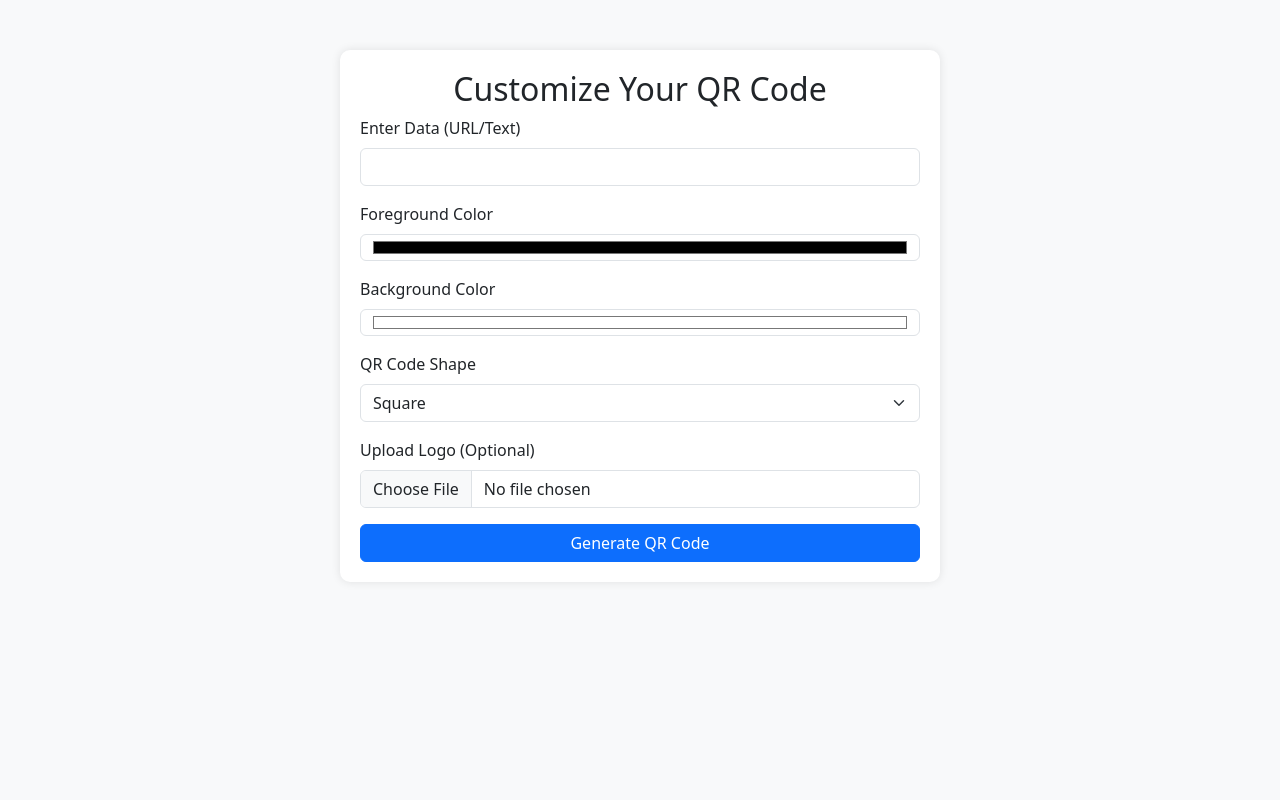
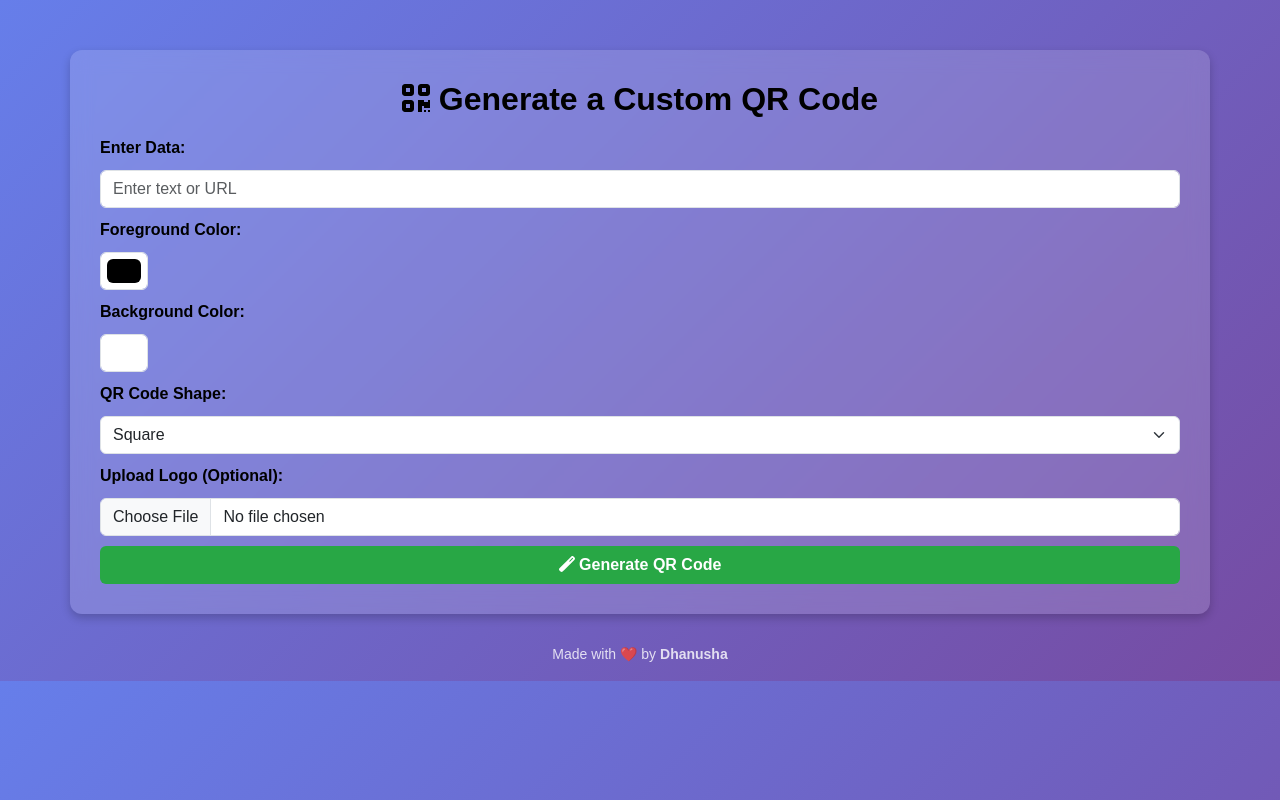
Before and after one commit to Dhanusha583/QR-code_maker, a Flask app: page / in a window 1280 px wide. Run offline with Flask 3, Linux system fonts and the light colour scheme; some libraries are stand-ins or nearby versions.

Commit message:
Updated index.html

```diff
--- a/app.py
+++ b/app.py
@@ -1,16 +1,19 @@
-from flask import Flask, render_template, request, send_file
+from flask import Flask, render_template, request, send_from_directory, jsonify
 import qrcode
 import qrcode.image.styledpil
 from qrcode.image.styles.moduledrawers import (
     SquareModuleDrawer, CircleModuleDrawer, RoundedModuleDrawer, GappedSquareModuleDrawer
 )
-from io import BytesIO
 import os
 from PIL import Image
 
 app = Flask(__name__)
+
+# Ensure directories exist
 UPLOAD_FOLDER = "static/uploads"
+QR_FOLDER = "static/qrcodes"
 os.makedirs(UPLOAD_FOLDER, exist_ok=True)
+os.makedirs(QR_FOLDER, exist_ok=True)
 
 @app.route('/')
 def index():
@@ -24,7 +27,9 @@ def generate_qr():
     shape = request.form.get('shape', 'square')
     logo = request.files.get('logo')
 
-    # QR Code Configuration
+    if not data:
+        return jsonify({'error': 'No data provided'}), 400
+
     qr = qrcode.QRCode(
         version=1,
         error_correction=qrcode.constants.ERROR_CORRECT_H,
@@ -34,7 +39,6 @@ def generate_qr():
     qr.add_data(data)
     qr.make(fit=True)
 
-    # Correct shape selection logic
     module_drawers = {
         "square": SquareModuleDrawer(),
         "dots": CircleModuleDrawer(),
@@ -42,33 +46,32 @@ def generate_qr():
         "gapped_square": GappedSquareModuleDrawer(),
     }
 
-    module_drawer = module_drawers.get(shape, SquareModuleDrawer())  # Default to square if invalid
+    module_drawer = module_drawers.get(shape, SquareModuleDrawer())
 
-    # Generate QR Code with chosen style
     image = qr.make_image(fill_color=fg_color, back_color=bg_color, module_drawer=module_drawer)
 
-    # Add Logo if provided
+    # If logo is uploaded, add it to the QR code
     if logo:
         logo_path = os.path.join(UPLOAD_FOLDER, logo.filename)
         logo.save(logo_path)
-        logo_img = Image.open(logo_path)
+        logo_img = Image.open(logo_path).convert("RGBA")
 
-        image = image.convert("RGBA")
-
-        # Resize logo
         logo_size = (image.size[0] // 4, image.size[1] // 4)
         logo_img = logo_img.resize(logo_size)
 
-        # Position logo at center
         pos = ((image.size[0] - logo_size[0]) // 2, (image.size[1] - logo_size[1]) // 2)
         image.paste(logo_img, pos, mask=logo_img)
 
-    # Save QR Code as a file
-    qr_io = BytesIO()
-    image.save(qr_io, format='PNG')
-    qr_io.seek(0)
+    # Save the QR code
+    qr_filename = "qr_code.png"
+    qr_path = os.path.join(QR_FOLDER, qr_filename)
+    image.save(qr_path, format='PNG')
 
-    return send_file(qr_io, mimetype='image/png', as_attachment=True, download_name="qr_code.png")
+    return jsonify({'filename': qr_filename})
+
+@app.route('/qrcode/<filename>')
+def get_qrcode(filename):
+    return send_from_directory(QR_FOLDER, filename)
 
 if __name__ == '__main__':
     app.run(debug=True)
--- a/templates/index.html
+++ b/templates/index.html
@@ -3,100 +3,132 @@
 <head>
     <meta charset="UTF-8">
     <meta name="viewport" content="width=device-width, initial-scale=1.0">
-    <title>QR Code Customizer</title>
-    <link rel="stylesheet" href="https://cdn.jsdelivr.net/npm/bootstrap@5.3.0/dist/css/bootstrap.min.css">
+    <title>QR Code Generator</title>
+    <link href="https://cdn.jsdelivr.net/npm/bootstrap@5.3.0/dist/css/bootstrap.min.css" rel="stylesheet">
+    <script src="https://cdnjs.cloudflare.com/ajax/libs/font-awesome/6.0.0/js/all.min.js"></script>
+
     <style>
         body {
-            background-color: #f8f9fa;
+            background: linear-gradient(135deg, #667eea, #764ba2);
+            font-family: 'Arial', sans-serif;
+            color: white;
         }
         .container {
-            max-width: 600px;
-            background: white;
-            padding: 20px;
-            border-radius: 10px;
-            box-shadow: 0px 0px 10px rgba(0, 0, 0, 0.1);
+            background: rgba(255, 255, 255, 0.15);
+            backdrop-filter: blur(10px);
+            padding: 30px;
+            border-radius: 12px;
+            box-shadow: 0px 4px 10px rgba(0, 0, 0, 0.2);
             margin-top: 50px;
+            color: black;
         }
-        #preview {
-            display: block;
+        h2 {
+            text-align: center;
+            font-weight: bold;
+        }
+        label {
+            font-weight: bold;
+            margin-top: 10px;
+        }
+        input, select, button {
+            margin-top: 10px;
+        }
+        .btn-generate {
+            background-color: #28a745;
+            color: white;
+            font-weight: bold;
+            transition: 0.3s;
+        }
+        .btn-generate:hover {
+            background-color: #218838;
+            transform: scale(1.05);
+        }
+        .qr-preview {
+            text-align: center;
             margin-top: 20px;
-            max-width: 100%;
+        }
+        .qr-preview img {
+            max-width: 250px;
+            border: 3px solid #fff;
+            padding: 5px;
+            border-radius: 15px;
+            box-shadow: 0px 5px 10px rgba(0, 0, 0, 0.3);
+        }
+        .footer {
+            text-align: center;
+            margin-top: 30px;
+            font-size: 14px;
+            opacity: 0.8;
         }
     </style>
 </head>
 <body>
+
 <div class="container">
-        <h2 class="text-center">Customize Your QR Code</h2>
+    <h2><i class="fas fa-qrcode"></i> Generate a Custom QR Code</h2>
+
     <form id="qrForm">
-            <div class="mb-3">
-                <label for="data" class="form-label">Enter Data (URL/Text)</label>
-                <input type="text" class="form-control" id="data" name="data" required>
-            </div>
-            <div class="mb-3">
-                <label for="fg_color" class="form-label">Foreground Color</label>
-                <input type="color" class="form-control" id="fg_color" name="fg_color" value="#000000">
-            </div>
-            <div class="mb-3">
-                <label for="bg_color" class="form-label">Background Color</label>
-                <input type="color" class="form-control" id="bg_color" name="bg_color" value="#FFFFFF">
-            </div>
-            <div class="mb-3">
-                <label for="shape" class="form-label">QR Code Shape</label>
-                <select class="form-select" id="shape" name="shape">
+        <label>Enter Data:</label>
+        <input type="text" name="data" id="data" class="form-control" required placeholder="Enter text or URL">
+
+        <label>Foreground Color:</label>
+        <input type="color" name="fg_color" class="form-control form-control-color" value="#000000">
+
+        <label>Background Color:</label>
+        <input type="color" name="bg_color" class="form-control form-control-color" value="#FFFFFF">
+
+        <label>QR Code Shape:</label>
+        <select name="shape" class="form-select">
             <option value="square">Square</option>
             <option value="dots">Dots</option>
             <option value="rounded">Rounded</option>
+            <option value="gapped_square">Gapped Square</option>
         </select>
-            </div>
-            <div class="mb-3">
-                <label for="logo" class="form-label">Upload Logo (Optional)</label>
-                <input type="file" class="form-control" id="logo" name="logo" accept="image/*">
-            </div>
-            <button type="submit" class="btn btn-primary w-100">Generate QR Code</button>
+
+        <label>Upload Logo (Optional):</label>
+        <input type="file" name="logo" id="logo" class="form-control" accept="image/*">
+
+        <button type="submit" class="btn btn-generate w-100"><i class="fas fa-magic"></i> Generate QR Code</button>
     </form>
 
-        <img id="preview" class="img-fluid" style="display:none;">
-        <a id="downloadBtn" href="#" download="qr_code.png" class="btn btn-success w-100 mt-3" style="display:none;">Download QR Code</a>
+    <div class="qr-preview" id="qrContainer" style="display: none;">
+        <h3><i class="fas fa-eye"></i> QR Code Preview</h3>
+        <img id="qrImage" src="" alt="QR Code">
+        <br>
+        <a id="downloadLink" href="#" class="btn btn-primary mt-3" download="qr_code.png"><i class="fas fa-download"></i> Download QR Code</a>
+    </div>
+</div>
+
+<div class="footer">
+    <p>Made with ❤️ by <strong>Dhanusha</strong></p>
 </div>
 
 <script>
-        document.getElementById('qrForm').addEventListener('submit', async function(event) {
-            event.preventDefault();  // Prevent default form submission
+    document.getElementById("qrForm").onsubmit = async function (event) {
+        event.preventDefault();
 
         let formData = new FormData(this);
 
-            try {
-                let response = await fetch('/generate_qr', {
-                    method: 'POST',
-                    body: formData,
-                    headers: { "Accept": "image/png" }
+        let response = await fetch("/generate_qr", {
+            method: "POST",
+            body: formData
         });
 
         if (!response.ok) {
-                    throw new Error('Failed to generate QR Code');
+            alert("Error generating QR code.");
+            return;
         }
 
-                let blob = await response.blob();
-                let url = URL.createObjectURL(blob);
+        let result = await response.json();
+        let filename = result.filename;
+        let qrUrl = "/qrcode/" + filename;
 
-                let preview = document.getElementById('preview');
-                let downloadBtn = document.getElementById('downloadBtn');
+        document.getElementById("qrImage").src = qrUrl;
+        document.getElementById("downloadLink").href = qrUrl;
+        document.getElementById("qrContainer").style.display = "block";
+    };
+</script>
 
-                // Revoke old URL to avoid memory leaks
-                if (preview.src) {
-                    URL.revokeObjectURL(preview.src);
-                }
-
-                preview.src = url;
-                preview.style.display = 'block';
-
-                downloadBtn.href = url;
-                downloadBtn.style.display = 'block';
-
-            } catch (error) {
-                alert(error.message);
-            }
-        });
-    </script>
+<script src="https://cdn.jsdelivr.net/npm/bootstrap@5.3.0/dist/js/bootstrap.bundle.min.js"></script>
 </body>
 </html>
```
Also changed, not shown: static/qrcodes/qr_code.png (added), static/uploads/WhatsApp Image 2025-03-19 at 12.11.13 PM (1).jpeg (added), static/uploads/generated_qr (1).png (added), static/uploads/generated_qr (2).png (added), static/uploads/generated_qr (3).png (added), static/uploads/generated_qr (4).png (added), static/uploads/qr_code.png (added). Lines whose indentation alone changed are shown as unchanged.
